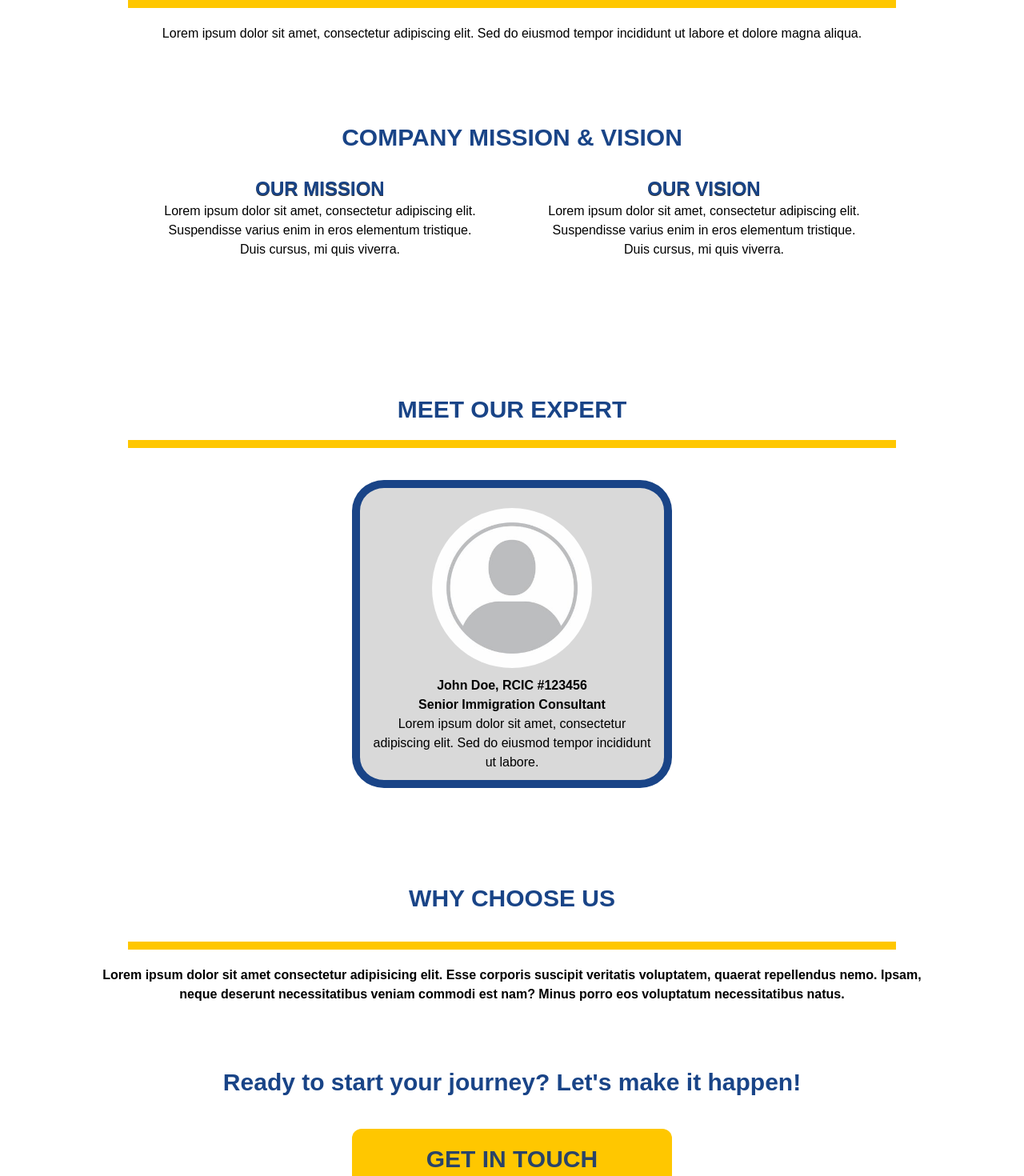
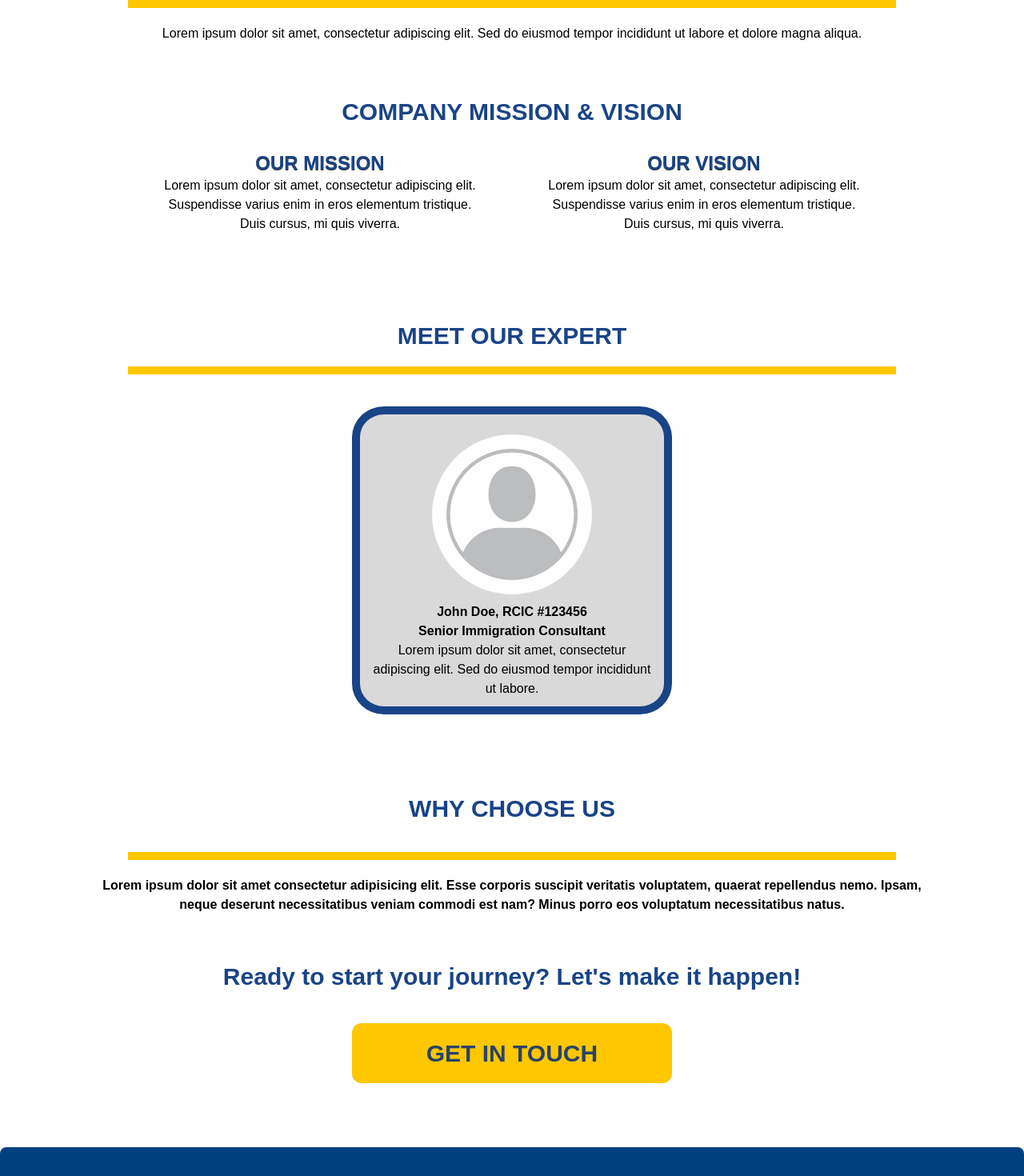
Before and after one commit to BestBow/Yooyyaa-Immigration-Consulting-Website, a React (Vite) app in the folder client/: page /about in a window 1280 px wide. Shown: the part 500-1970 px from the top of the page at 80% size. Built offline with nearby package versions, Linux system fonts and the light colour scheme.

Commit message:
fixed some margins

```diff
--- a/client/src/pages/OurTeam.jsx
+++ b/client/src/pages/OurTeam.jsx
@@ -16,7 +16,7 @@ function AboutUs() {
             <span className="line mt-4 mb-4"></span>
             <p id="blurb" className="mb-10">Lorem ipsum dolor sit amet, consectetur adipiscing elit. Sed do eiusmod tempor incididunt ut labore et dolore magna aliqua.</p>
 
-            <div className="company mt-15 mb-15">
+            <div className="company mt-7">
                 <h3 className="pr-2 pl-2 mb-3">COMPANY MISSION & VISION</h3>
                 <span className="mobile-line"></span>
                 <div className="mission-vision grid gap-20 mr-4 ml-4">
@@ -31,9 +31,9 @@ function AboutUs() {
                 </div>
             </div>
 
-            <div className="meet-our-experts flex flex-col items-center mb-20">
+            <div className="meet-our-experts flex flex-col items-center mb-15">
                 <h3 className="mt-10">MEET OUR EXPERT</h3>
-                <span className="line mt-4 mb-4"></span>
+                <span className="line mt-4 mb-1"></span>
                 <div className="experts items-center">
                     <div className="expert flex flex-col items-center w-100" id="expert1">
                         <img src={face} alt="one of our consultants"/>
@@ -47,12 +47,12 @@ function AboutUs() {
 
             <div className="why-us space-y-4 flex flex-col">
                 <h3>WHY CHOOSE US</h3>
-                <span className="line mt-4 mb-4"></span>
+                <span className="line mb-4"></span>
                 <p><b>Lorem ipsum dolor sit amet consectetur adipisicing elit. Esse corporis suscipit veritatis voluptatem, quaerat repellendus nemo. Ipsam, neque deserunt necessitatibus veniam commodi est nam? Minus porro eos voluptatum necessitatibus natus.</b></p>
             </div>
 
-            <div className="connect mb-20">
-                <h2 className="ready mt-20 mb-10 text-3xl">Ready to start your journey? Let's make it happen!</h2>
+            <div className="connect mb-10">
+                <h2 className="ready mt-15 mb-10 text-3xl">Ready to start your journey? Let's make it happen!</h2>
                 <Link to="/contact"><button type="button" id="get-in-touch" className="transition delay-50 duration-300 ease-in-out hover:scale-110">GET IN TOUCH</button></Link>
             </div>
         </div>
```
